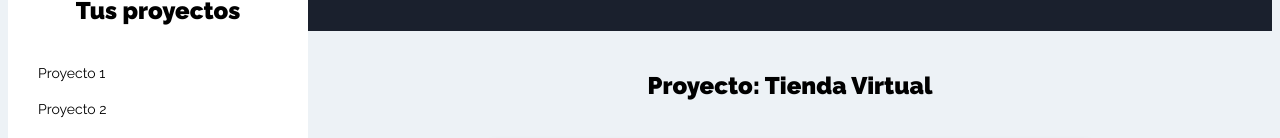
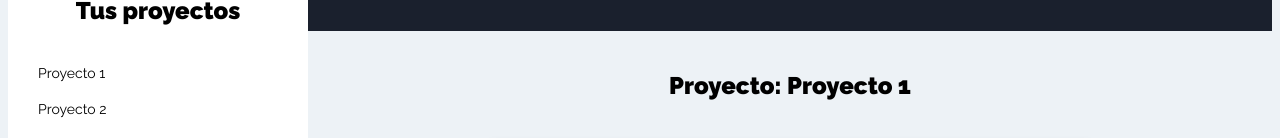
Before and after one commit to cesarbeloqui/administradorDeProyectos, a React (Vite) app in the folder cliente/: page /proyectos in a window 1280 px wide. Both pictures are taken after a click on the button "Proyecto 1". Shown: the part 263-401 px from the top of the page. Built offline with nearby package versions, Linux system fonts and the light colour scheme.

Commit message:
Mostrando el Nombre del Proyecto

```diff
--- a/cliente/src/components/tareas/ListadoTareas.jsx
+++ b/cliente/src/components/tareas/ListadoTareas.jsx
@@ -1,6 +1,17 @@
 import Tarea from "./Tarea";
+import proyectoContext from "../../context/proyectos/proyectoContext";
+import { useContext } from "react";
 
 const ListadoTareas = () => {
+  //Extraer proyectos de state inicial
+  const proyectosContext = useContext(proyectoContext);
+  const { proyecto } = proyectosContext;
+
+  //Si no hay proyecto seleccionado, retornar un mensaje
+  if (!proyecto) return <h1>Selecciona un proyecto</h1>;
+  //Array destructuring para extraer el proyecto actual:
+  const [proyectoActual] = proyecto;
+
   const tareasProyecto = [
     { id: 1, nombre: "Tarea 1", estado: true },
     { id: 2, nombre: "Tarea 2", estado: false },
@@ -9,7 +20,7 @@
   ];
   return (
     <>
-      <h2>Proyecto: Tienda Virtual</h2>
+      <h2>Proyecto: {proyectoActual.nombre}</h2>
       <ul className="listado-tareas">
         {tareasProyecto.length === 0 ? (
           <li className="tarea">
```
